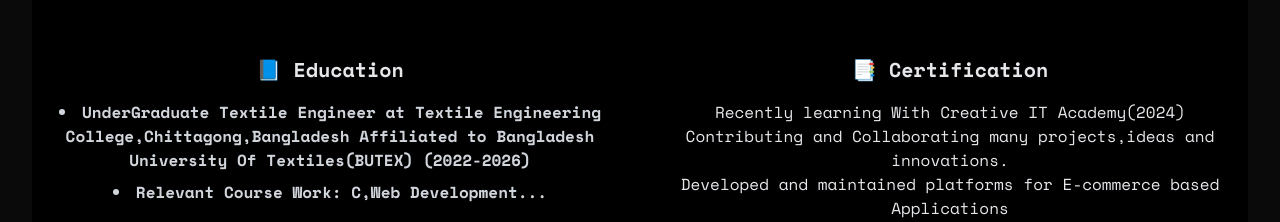
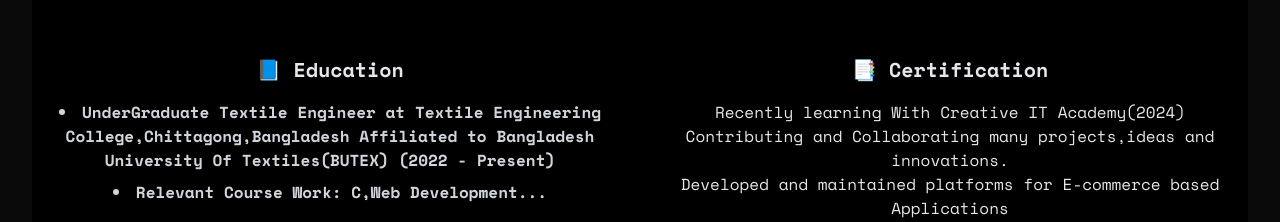
Before and after one commit to nafeesalways/beautiful-portfolio, a React (Vite) app: page / in a window 1280 px wide. Shown: the part 1597-1819 px from the top of the page. Built offline with nearby package versions, Linux system fonts and the light colour scheme; a web font is replaced by a local one.

Commit message:
about section updated

```diff
--- a/src/components/sections/About.jsx
+++ b/src/components/sections/About.jsx
@@ -60,7 +60,7 @@ const About = () => {
                 <strong>
                   UnderGraduate Textile Engineer at Textile Engineering
                   College,Chittagong,Bangladesh Affiliated to Bangladesh
-                  University Of Textiles(BUTEX) (2022-2026)
+                  University Of Textiles(BUTEX) (2022 - Present)
                 </strong>
               </li>
               <li>
```
